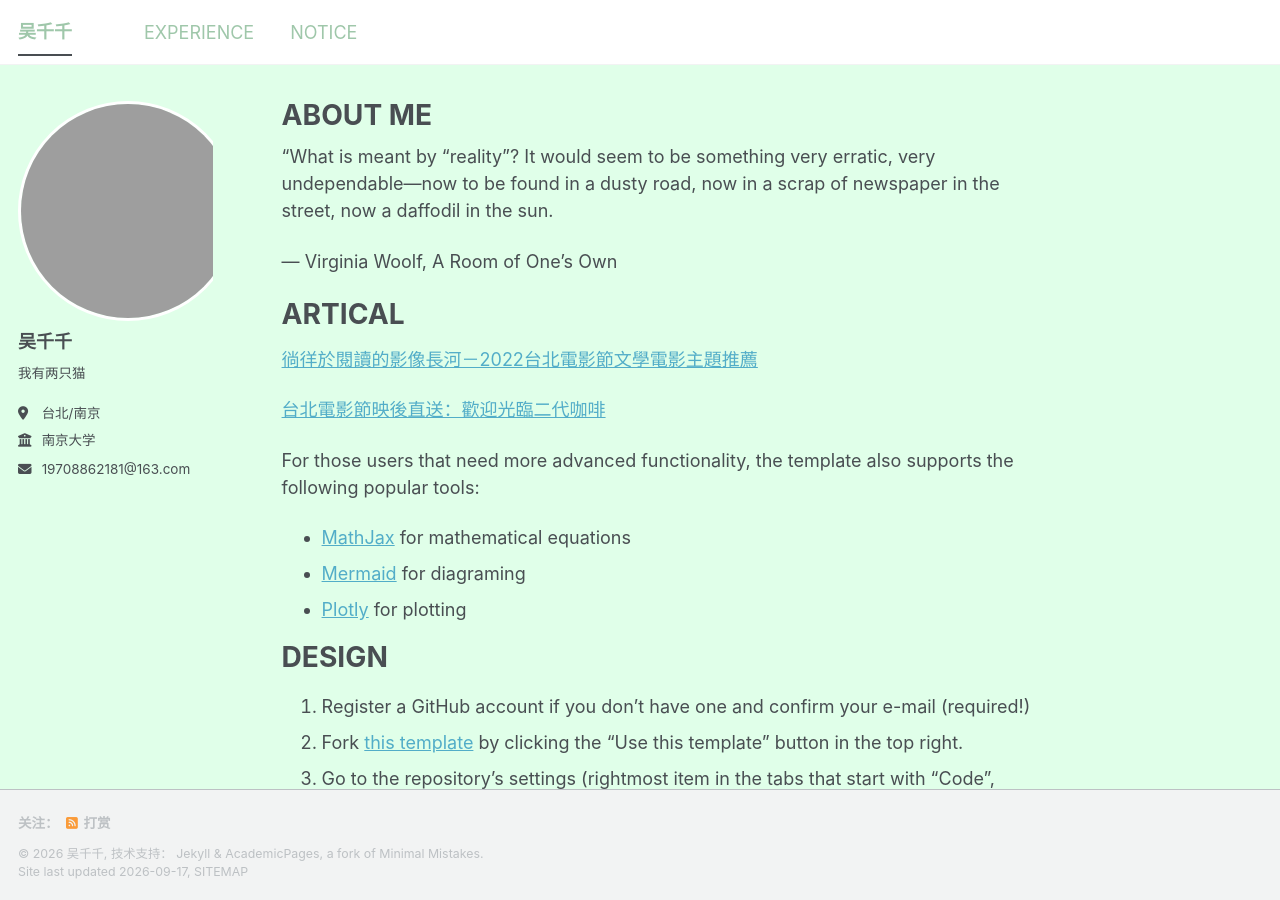
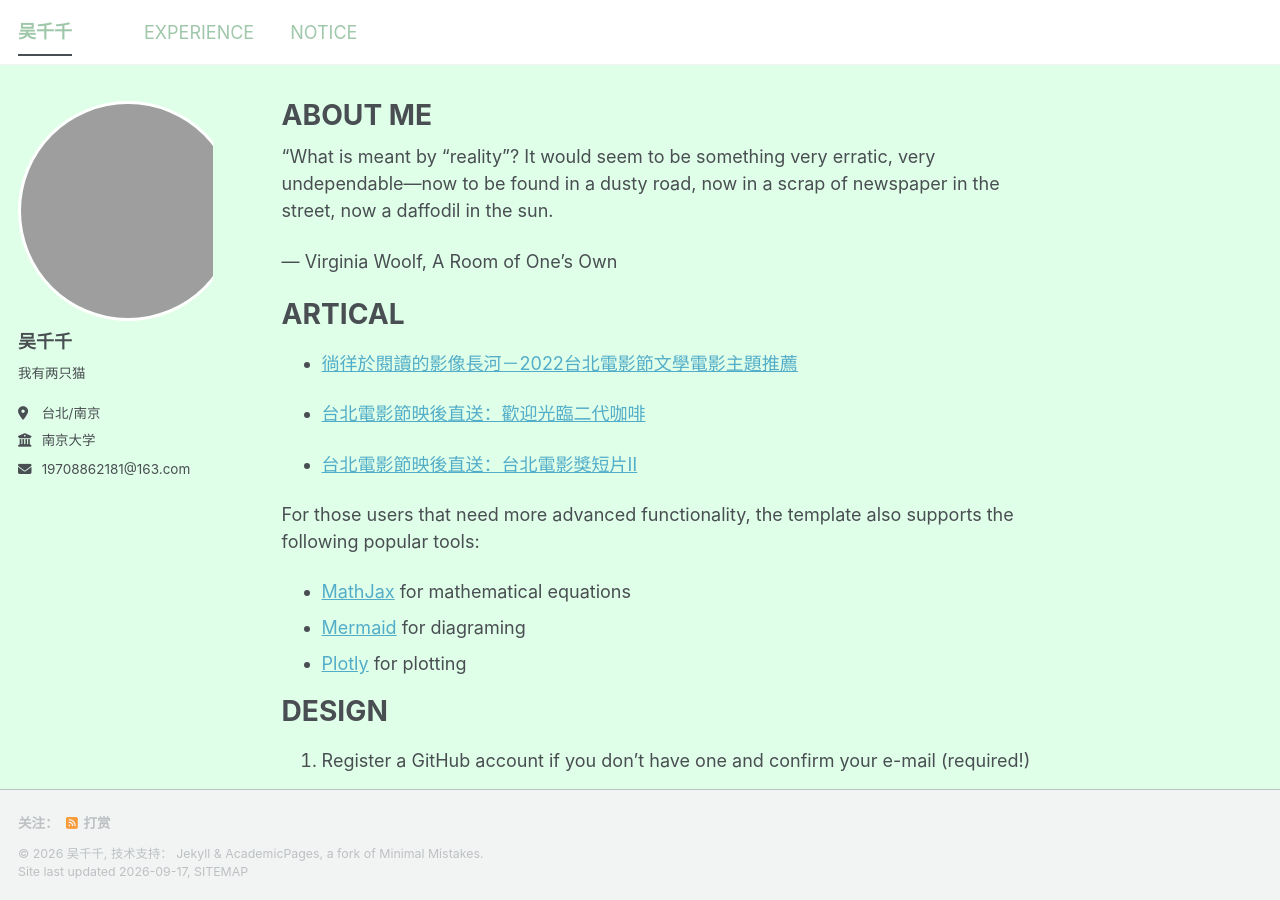
Before and after one commit to wuciancian0301/wuciancian0301.github.io, a Jekyll site: the page built from _pages/about.md, in a window 1280 px wide and 900 px high. Built offline with Jekyll 4.4.1, drawn with Linux system fonts in a browser that asks for light colours; a style sheet for code colours, icons or effects is not loaded.

Commit message:
編輯作品集

```diff
--- a/_pages/about.md
+++ b/_pages/about.md
@@ -13,9 +13,11 @@ redirect_from:
 
 ARTICAL
 ======
-[徜徉於閱讀的影像長河－2022台北電影節文學電影主題推薦](https://www.unitas.me/?p=34361)
+- [徜徉於閱讀的影像長河－2022台北電影節文學電影主題推薦](https://www.unitas.me/?p=34361)
 
-[台北電影節映後直送：歡迎光臨二代咖啡](https://www.facebook.com/177021906582/posts/pfbid02RkKdJj5Vt95vXCM16HKV7bjWAWGxUiRV6Vh5wEjhscjWpP6VPuKTwzUM2JqRhahyl/)
+- [台北電影節映後直送：歡迎光臨二代咖啡](https://www.facebook.com/177021906582/posts/pfbid02RkKdJj5Vt95vXCM16HKV7bjWAWGxUiRV6Vh5wEjhscjWpP6VPuKTwzUM2JqRhahyl/)
+
+- [台北電影節映後直送：台北電影獎短片Ⅱ](https://www.facebook.com/177021906582/posts/pfbid032D3mz45puGE76nVB1xK2vSdKV1WBUvfefy8kZQEatHTBkKBfRDLBgp616x2Gm78Cl/)
 
 For those users that need more advanced functionality, the template also supports the following popular tools:
 - [MathJax](https://www.mathjax.org/) for mathematical equations
```
